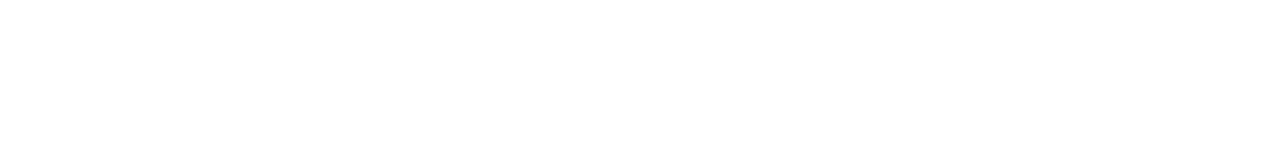
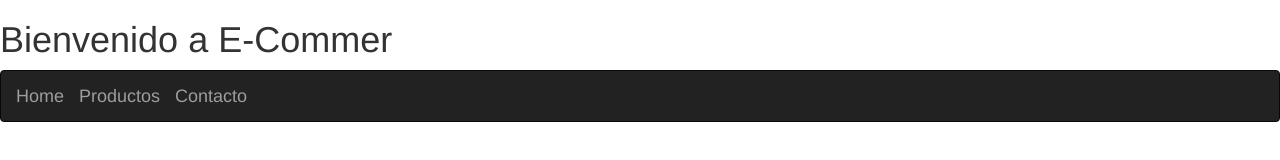
Before and after one commit to DarkosDaKing/Btcmp-Git-GitHub, a plain HTML site: page 2-flujosYRamas/Tienda/index.html in a window 1280 px wide. Drawn offline with nearby package versions, Linux system fonts and the light colour scheme.

Commit message:
agregando menu de home

```diff
--- a/2-flujosYRamas/Tienda/index.html
+++ b/2-flujosYRamas/Tienda/index.html
@@ -9,5 +9,19 @@
     />
     <title>E-Commer</title>
   </head>
-  <body></body>
+  <body>
+    <h1>Bienvenido a E-Commer</h1>
+    <script src="https://ajax.googleapis.com/ajax/libs/jquery/2.1.1/jquery.min.js"></script>
+    <script src="https://maxcdn.bootstrapcdn.com/bootstrap/3.3.7/js/bootstrap.min.js"></script>
+    <link href="https://maxcdn.bootstrapcdn.com/bootstrap/3.3.7/css/bootstrap.min.css" rel="stylesheet" />
+    <nav class="navbar navbar-inverse">
+      <div class="container-fluid">
+        <div class="navbar-header">
+          <a class="navbar-brand" href="#">Home</a>
+          <a class="navbar-brand nv1" href="#">Productos</a>
+          <a class="navbar-brand nv1" href="#">Contacto</a>
+        </div>
+      </div>
+    </nav>
+  </body>
 </html>
```
